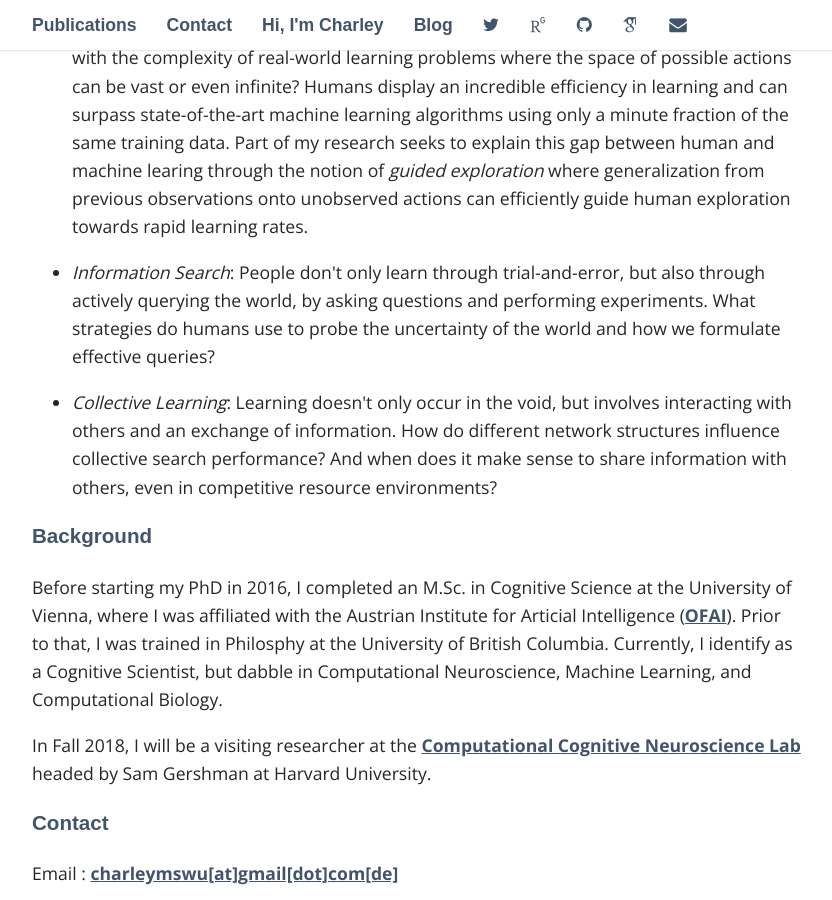
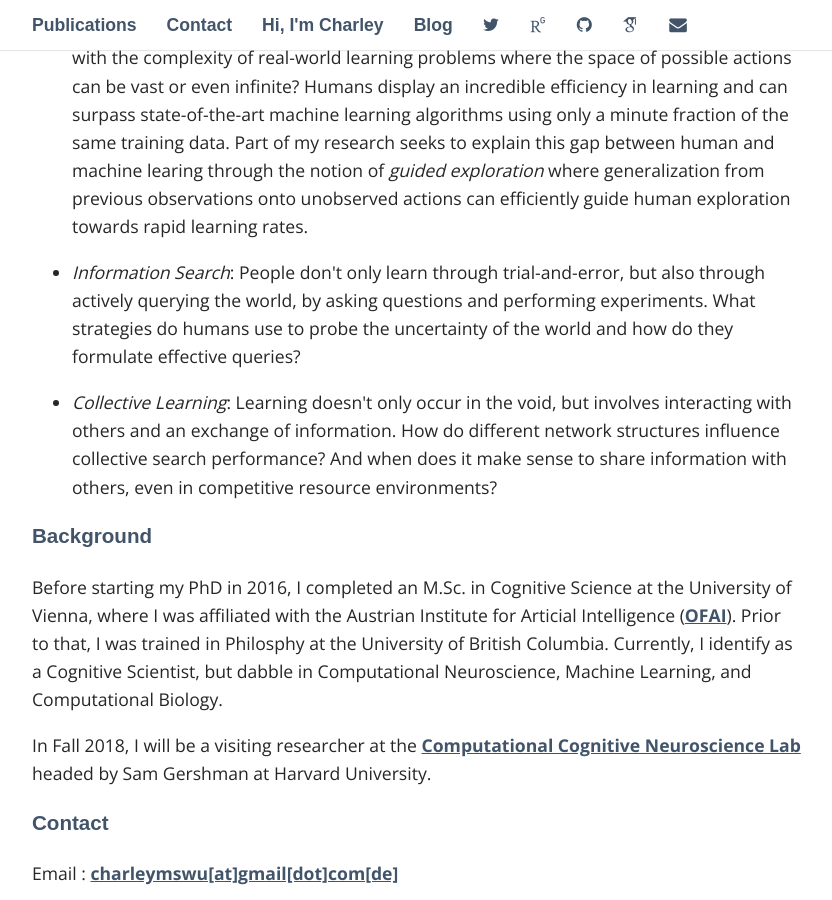
Before and after one commit to charleywu/charleywu.github.io, a Jekyll site: the page built from index.md, in a window 1280 px wide and 900 px high, scrolled down 799 px. Shown: the whole window, without its empty margins (223-1055 px from the left). Built offline with Jekyll 4.4.1, drawn with Linux system fonts in a browser that asks for light colours; nearby versions of some CDN libraries; some web fonts are replaced.

Commit message:
accidentally a word

```diff
--- a/index.md
+++ b/index.md
@@ -16,7 +16,7 @@ My current research interests include:
 
 - *Exploration and Information Acquisition in Uncertain Environments*: How do people cope with the complexity of real-world learning problems where the space of possible actions can be vast or even infinite? Humans display an incredible efficiency in learning and can surpass state-of-the-art machine learning algorithms using only a minute fraction of the same training data. Part of my research seeks to explain this gap between human and machine learing through the notion of *guided exploration* where generalization from previous observations onto unobserved actions can efficiently guide human exploration towards rapid learning rates.
 
-- *Information Search*: People don't only learn through trial-and-error, but also through actively querying the world, by asking questions and performing experiments. What strategies do humans use to probe the uncertainty of the world and how we formulate effective queries?
+- *Information Search*: People don't only learn through trial-and-error, but also through actively querying the world, by asking questions and performing experiments. What strategies do humans use to probe the uncertainty of the world and how do they formulate effective queries?
 
 - *Collective Learning*: Learning doesn't only occur in the void, but involves interacting with others and an exchange of information. How do different network structures influence collective search performance? And when does it make sense to share information with others, even in competitive resource environments?
 
```
